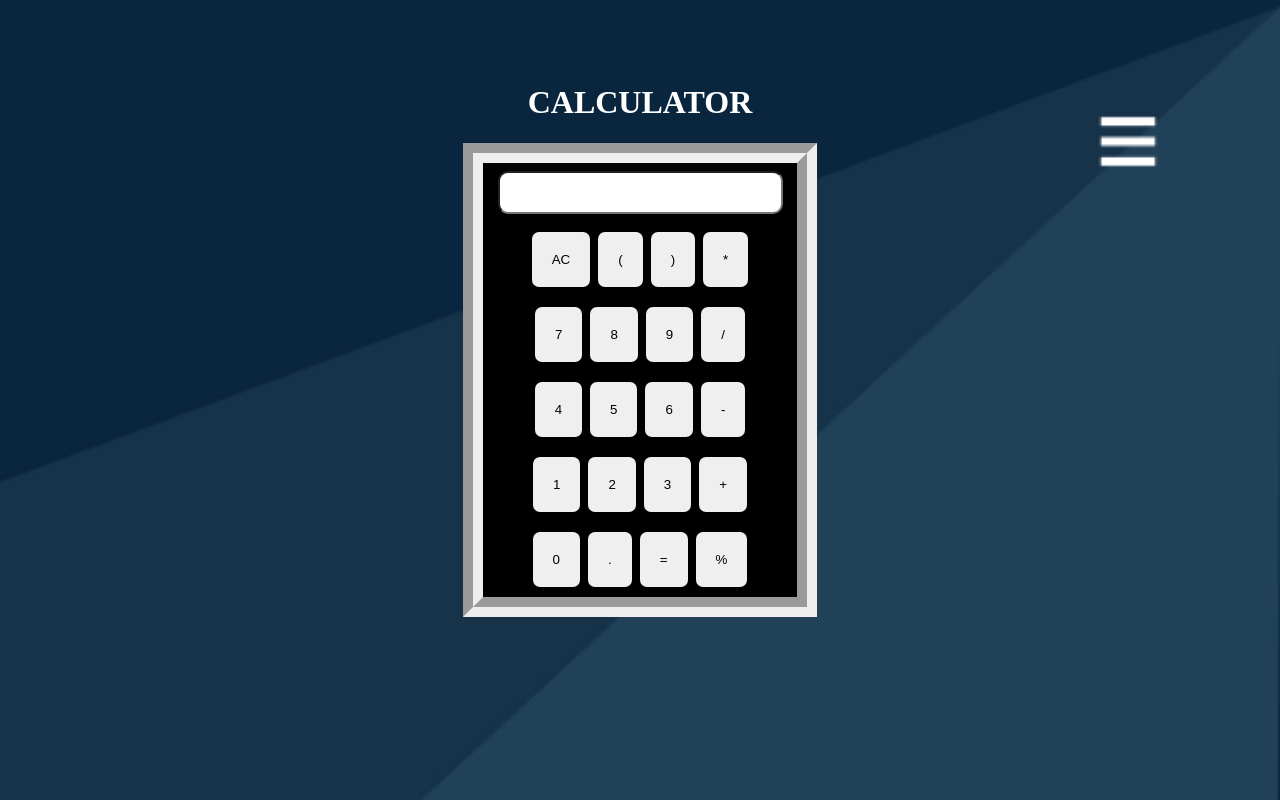
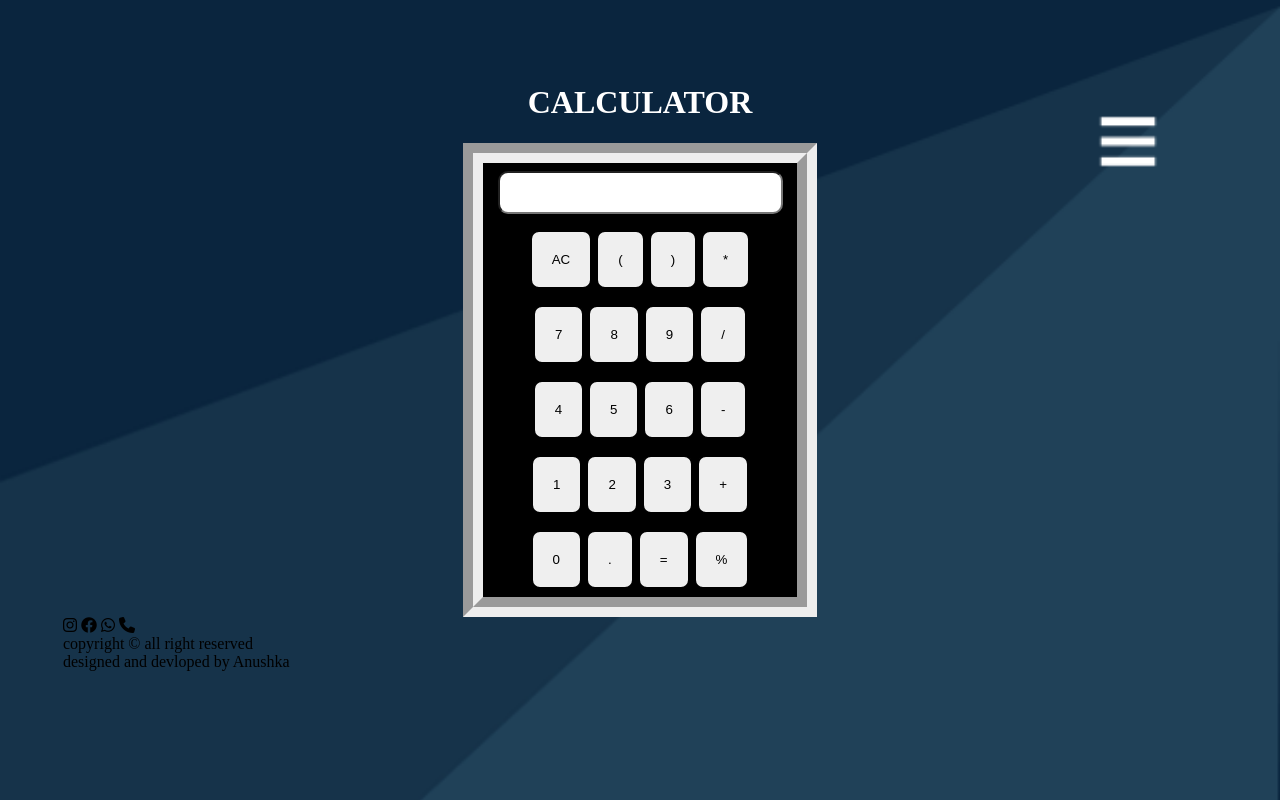
Before and after one commit to Anushkag031/Calculator, a plain HTML site: page calculator/index.html in a window 1280 px wide. Drawn offline with Linux system fonts and the light colour scheme.

Commit message:
Update index.html

```diff
--- a/calculator/index.html
+++ b/calculator/index.html
@@ -6,6 +6,11 @@
     <meta http-equiv="X-UA-Compatible" content="IE=edge">
     <meta name="viewport" content="width=device-width, initial-scale=1.0">
     <link rel="stylesheet" href="style.css">
+    <link rel="stylesheet" href="https://cdnjs.cloudflare.com/ajax/libs/font-awesome/6.1.2/css/all.min.css">
+    <link rel="preconnect" href="https://fonts.googleapis.com">
+<link rel="preconnect" href="https://fonts.gstatic.com" crossorigin>
+<link href="https://fonts.googleapis.com/css2?family=Bree+Serif&display=swap" rel="stylesheet">
+<link href="https://fonts.googleapis.com/css2?family=Quicksand:wght@300&display=swap" rel="stylesheet">
     <title>CALCULATOR</title>
 </head>
 
@@ -17,7 +22,7 @@
         </div>
         <div class="row">
 
-            <button class="button">AC</button>
+            <button class="button" id="btn-1">AC</button>
             <button class="button">(</button>
             <button class="button">)</button>
             <button class="button">*</button>
@@ -49,7 +54,23 @@
 
         </div>
     </div>
+
     <script src="script.js"></script>
+
+    <footer>
+
+    <div class="social">
+        <i class="fa-brands fa-instagram"></i>
+        <i class="fa-brands fa-facebook"></i>
+        <i class="fa-brands fa-whatsapp"></i>
+        <i class="fa-solid fa-phone"></i>
+    </div>
+    <div class="text">
+        copyright © all right reserved
+        <br> designed and devloped
+        by  Anushka
+    </div>
+    </footer>
 
 </body>
 
```
